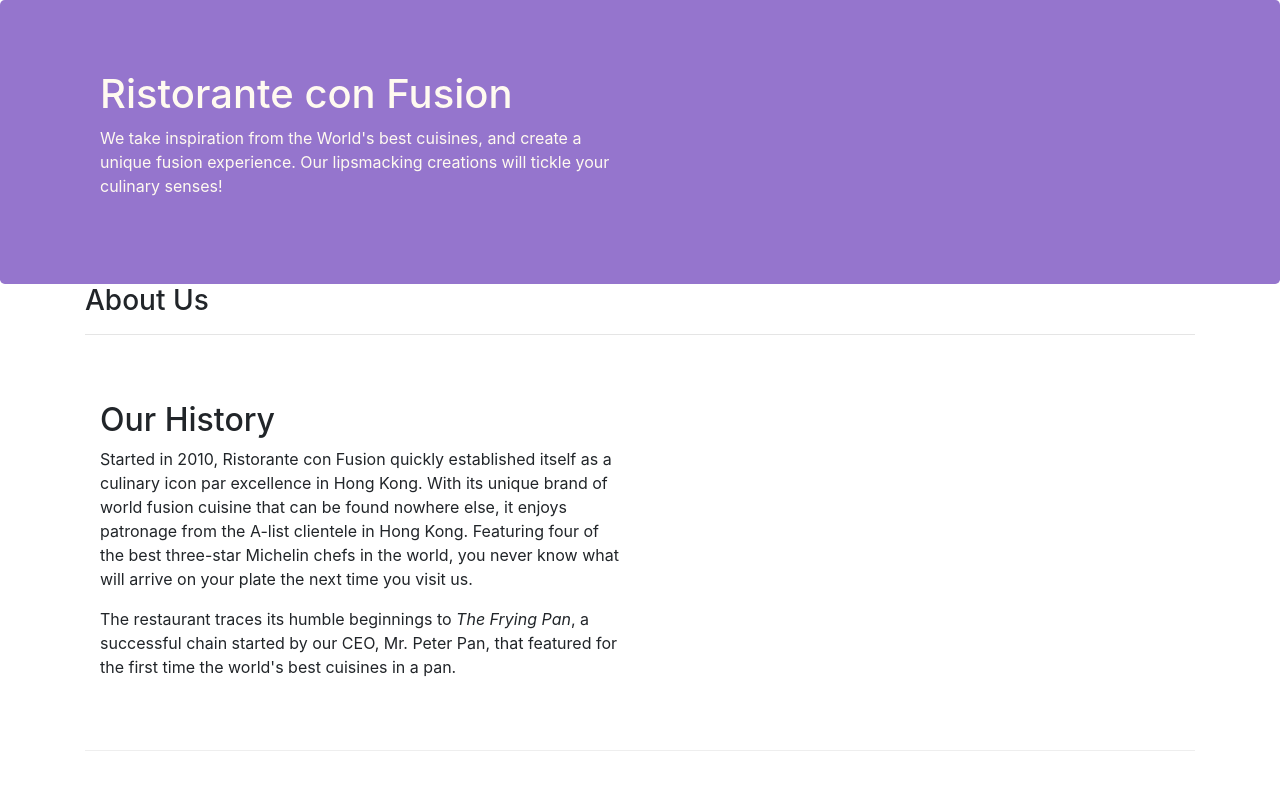
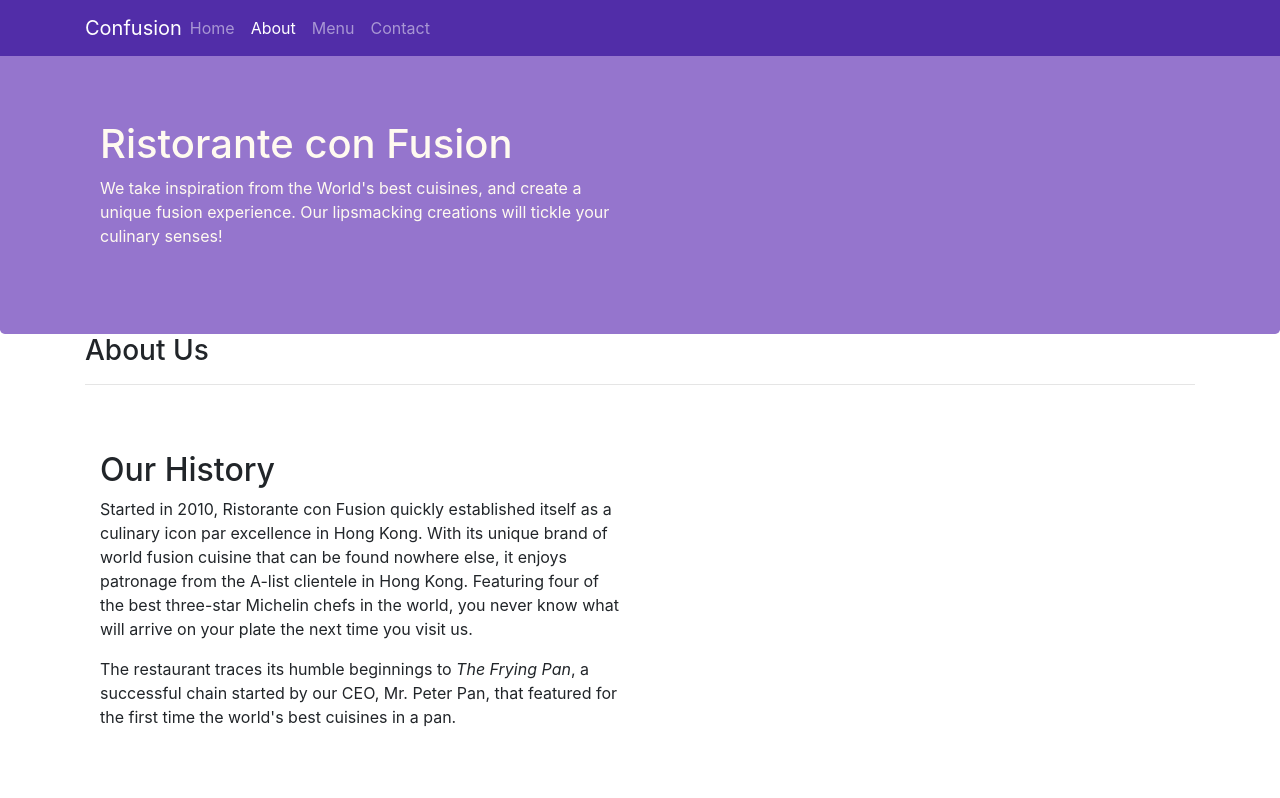
Before and after one commit to mickm3n/conFusion, a website: page aboutus.html in a window 1280 px wide. Shown: the top 798 px of the page. Drawn offline with nearby package versions, Linux system fonts and the light colour scheme.

Commit message:
add navbar

```diff
--- a/aboutus.html
+++ b/aboutus.html
@@ -14,6 +14,22 @@
 </head>
 
 <body>
+    <nav class="navbar navbar-dark navbar-expand-sm fixed-top">
+        <div class="container">
+            <button class="navbar-toggler" type="button" data-toggle="collapse" data-target="#Navbar">
+                <span class="navbar-toggler-icon"></span>
+            </button>
+            <a class="navbar-brand mr-auto" href="./index.html">Confusion</a>
+            <div class="collapse navbar-collapse" id="Navbar">
+                <ul class="navbar-nav mr-auto">
+                    <li class="nav-item"><a class="nav-link" href="./index.html">Home</a></li>
+                    <li class="nav-item active"><a class="nav-link" href="#">About</a></li>
+                    <li class="nav-item"><a class="nav-link" href="#">Menu</a></li>
+                    <li class="nav-item"><a class="nav-link" href="#">Contact</a></li>
+                </ul>
+            </div>
+        </div>
+    </nav>
 
     <header class="jumbotron">
         <div class="container">
@@ -69,7 +85,7 @@
                 <div class="col-4 offset-1 col-sm-2">
                     <h5>Links</h5>
                     <ul class="list-unstyled">
-                        <li><a href="#">Home</a></li>
+                        <li><a href="./index.html">Home</a></li>
                         <li><a href="#">About</a></li>
                         <li><a href="#">Menu</a></li>
                         <li><a href="#">Contact</a></li>
--- a/css/styles.css
+++ b/css/styles.css
@@ -23,8 +23,17 @@
      color: floralwhite;
  }
 
- .address {
+ address {
      font-size: 80%;
      margin: 0px;
      color: #0f0f0f
  }
+
+ body {
+     padding: 50px 0px 0px 0px;
+     z-index: 0;
+ }
+
+ .navbar-dark {
+     background-color: #512da8;
+ }
```
Also changed, not shown: index.html (+17 -1 lines).
